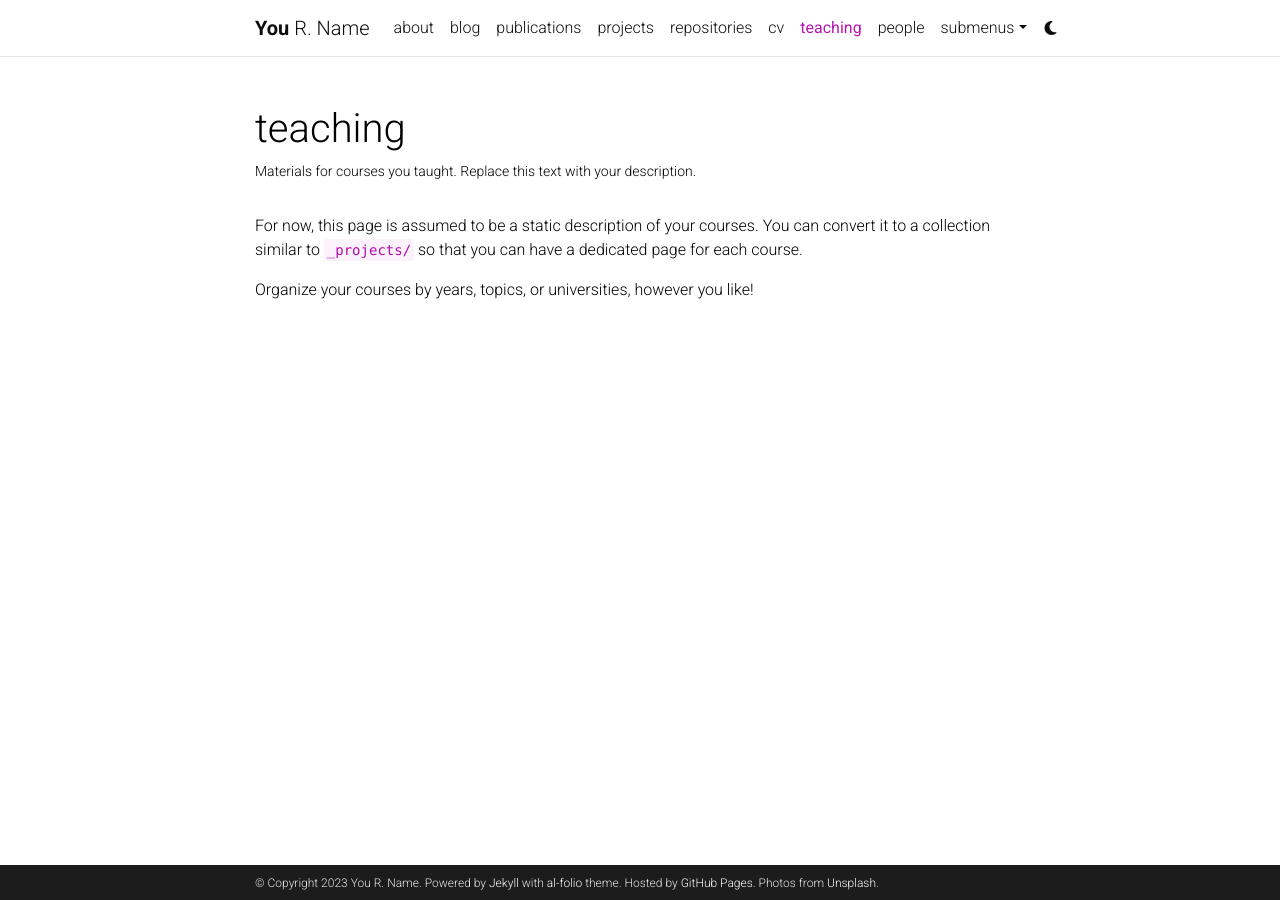
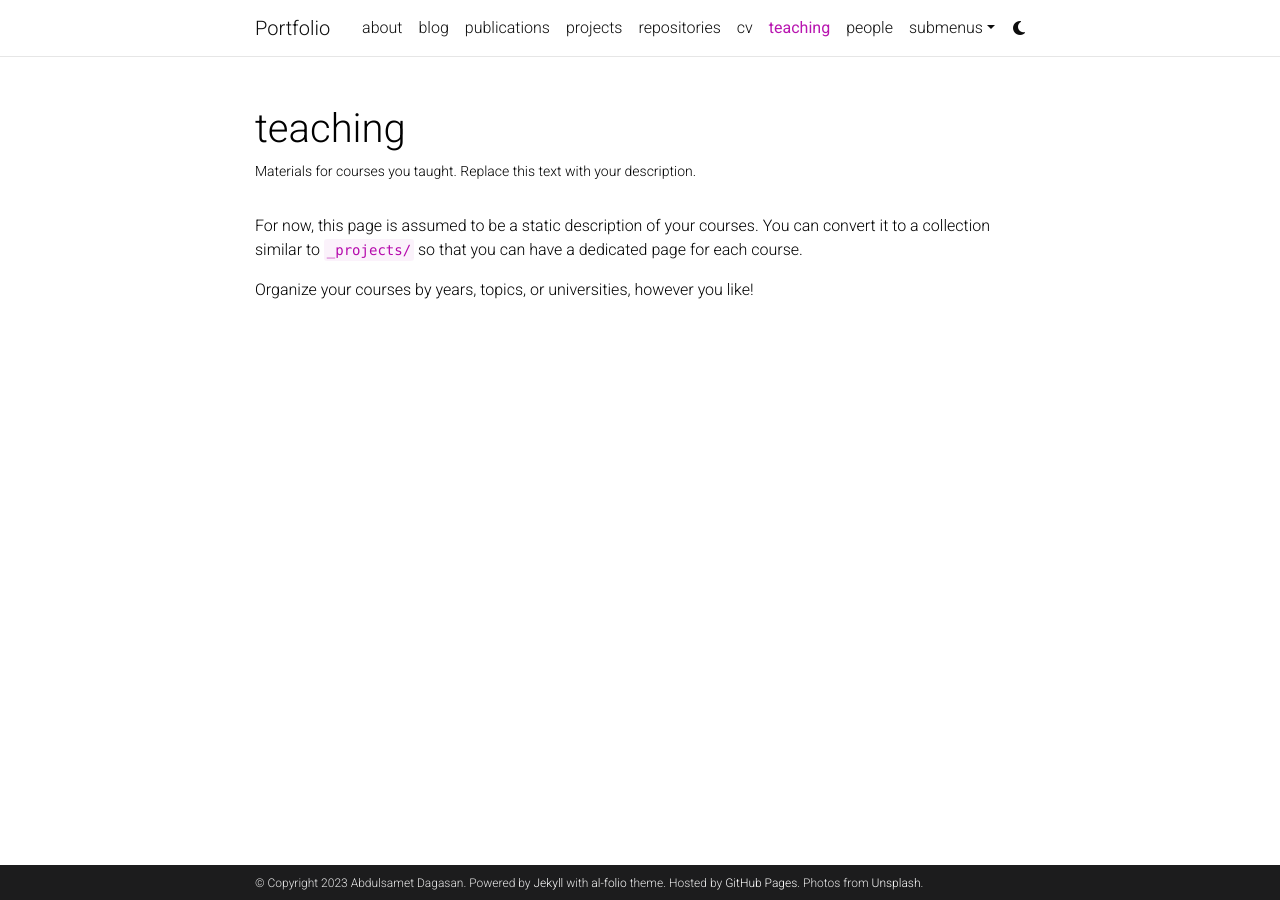
Before and after one commit to sametdagasan/sametdagasan.github.io, a Jekyll site: the page built from _pages/teaching.md, in a window 1280 px wide. Built offline with Jekyll 4.4.1, drawn with Linux system fonts in a browser that asks for light colours; comment, search, counter and statistics services are not loaded; a style sheet for code colours, icons or effects is not loaded.

Commit message:
Update _config.yml without baseurl

```diff
--- a/_config.yml
+++ b/_config.yml
@@ -2,11 +2,11 @@
 # Site settings
 # -----------------------------------------------------------------------------
 
-title: blank # the website title (if blank, full name will be used instead)
-first_name: You
-middle_name: R.
-last_name: Name
-email: you@example.com
+title: Portfolio # the website title (if blank, full name will be used instead)
+first_name: Abdulsamet
+middle_name:
+last_name: Dagasan
+email: sametdagasan@gmail.com
 description: > # the ">" symbol means to ignore newlines until "footer_text:"
   A simple, whitespace theme for academics. Based on [*folio](https://github.com/bogoli/-folio) design.
 footer_text: >
@@ -18,8 +18,8 @@
 lang: en # the language of your site (for example: en, fr, cn, ru, etc.)
 icon: ⚛️  # the emoji used as the favicon (alternatively, provide image name in /assets/img/)
 
-url: https://alshedivat.github.io # the base hostname & protocol for your site
-baseurl: /al-folio # the subpath of your site, e.g. /blog/
+url: https://sametdagasan.github.io # the base hostname & protocol for your site
+baseurl:  # the subpath of your site, e.g. /blog/
 last_updated: false # set to true if you want to display last updated in the footer
 impressum_path:  # set to path to include impressum link in the footer, use the same path as permalink in a page, helps to conform with EU GDPR
 
```
